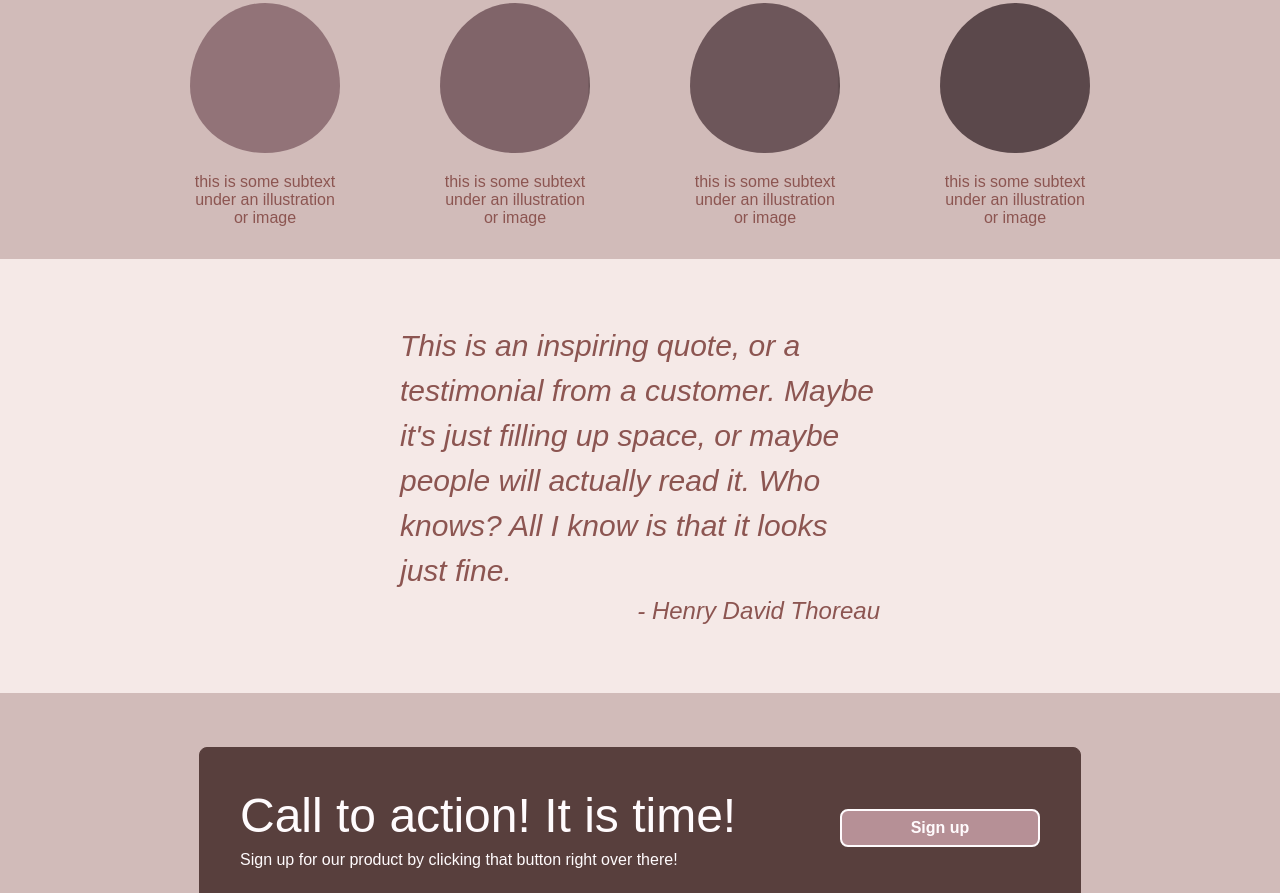
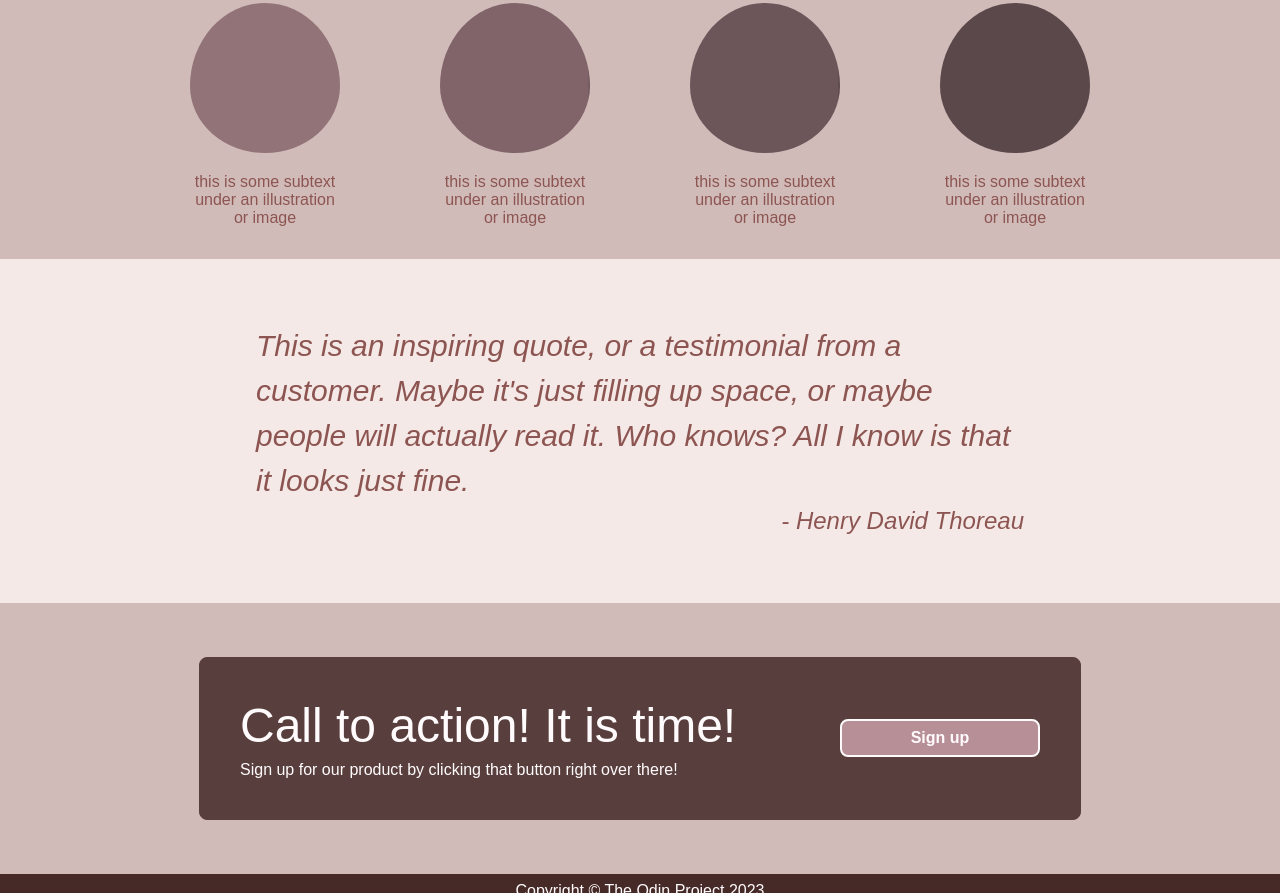
Before and after one commit to artha-lou/landing-page, a plain HTML site: page index.html in a window 1280 px wide. Shown: the part 544-1437 px from the top of the page. Drawn offline with Linux system fonts and the light colour scheme; a web font is replaced by a local one.

Commit message:
style.css

```diff
--- a/style.css
+++ b/style.css
@@ -138,11 +138,12 @@ ul {
 .section-3 {
     background-color:#f5e9e7;
     display: flex;
-    flex: auto;
+    flex: 1
+;
     justify-content: center;
     align-items: center;
     color:#8c5551;
-    padding: 64px 400px;
+    padding: 64px 20%;
     flex-direction: column;
     font-family: 'light italic', Arial, Helvetica, sans-serif;
     font-size: 30px;
```
